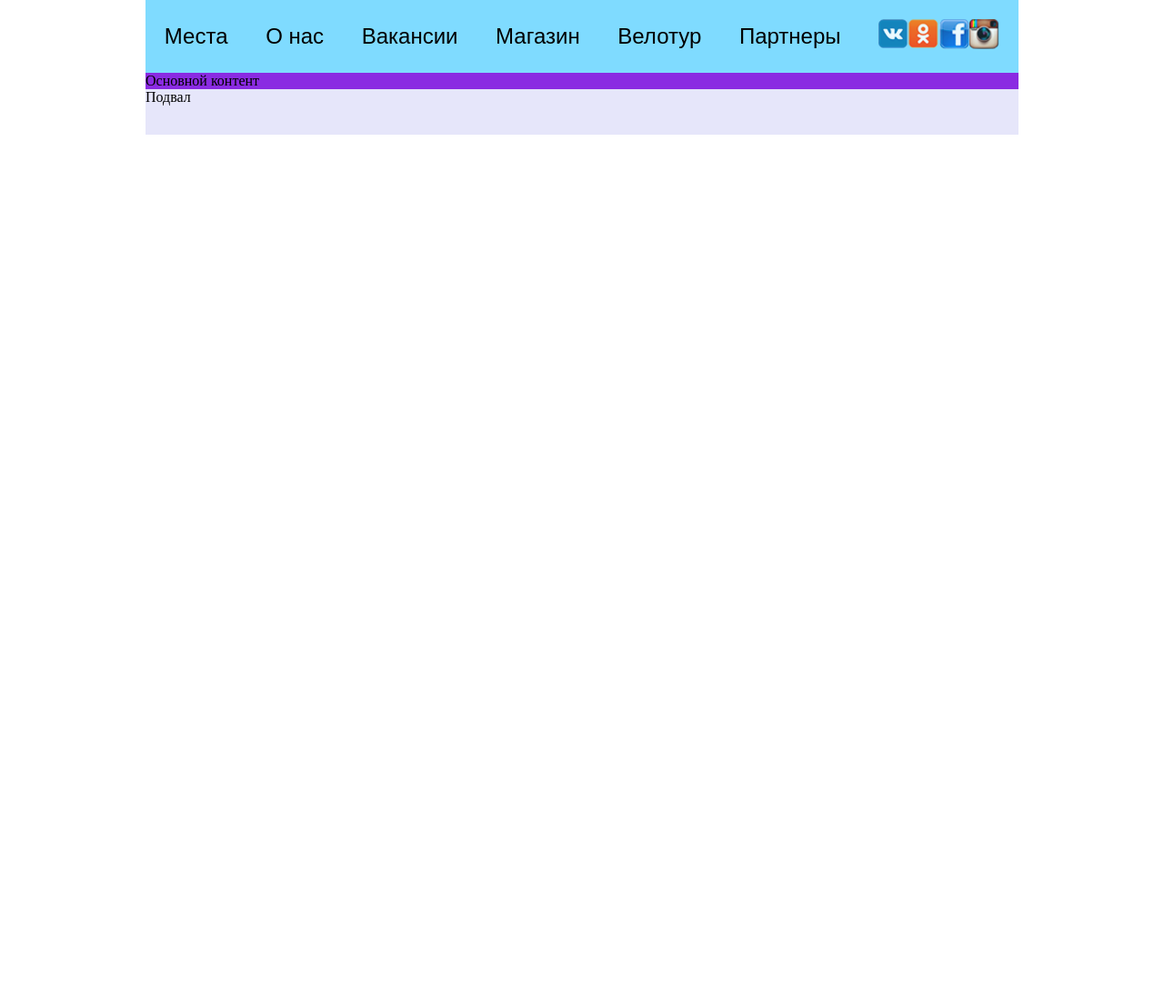
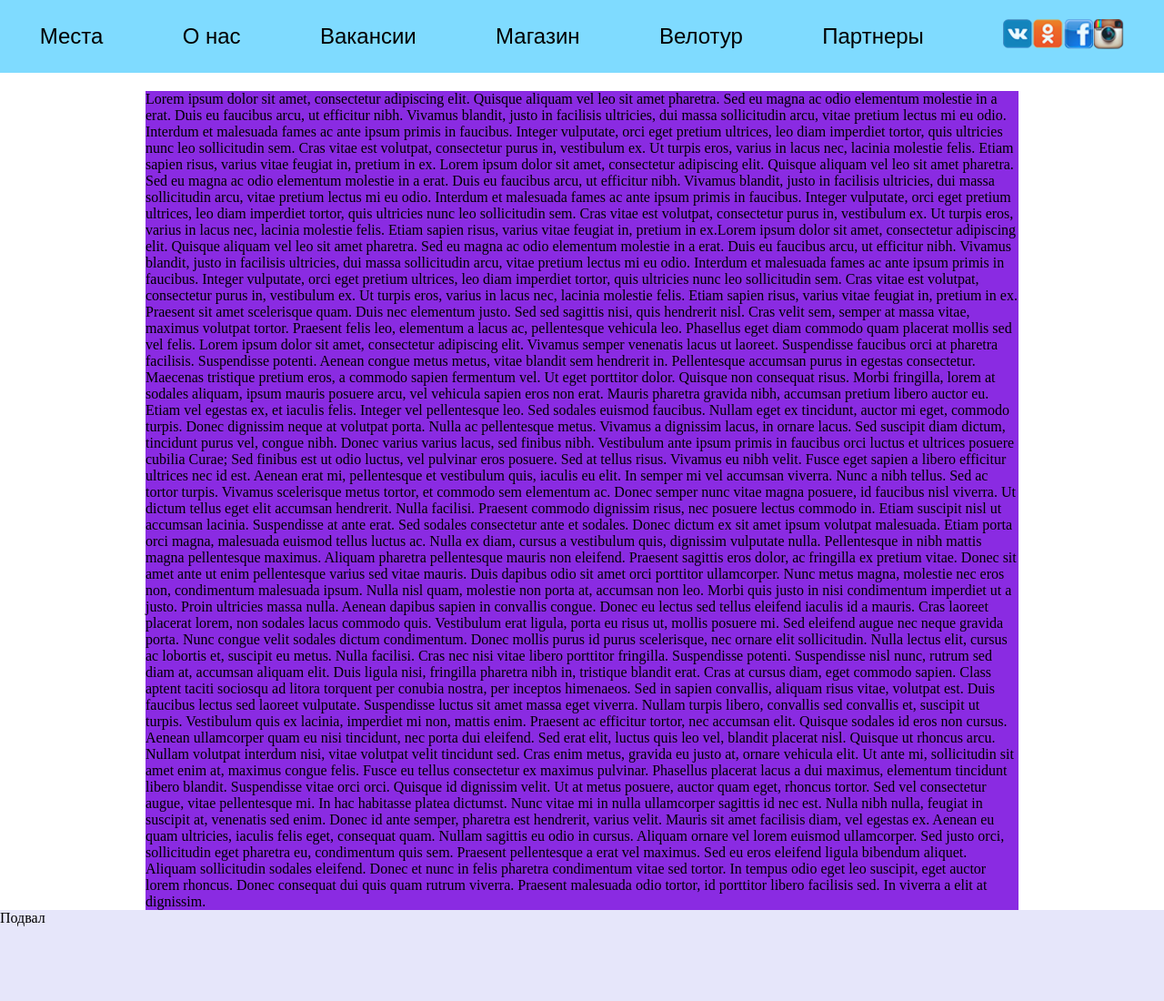
Before and after one commit to ArtikynPlayground/ArtikynPlayground.github.io, a PHP site: page /bike in a window 1280 px wide. Shown: the whole page at 91% size. Before the commit the page ends 148 px from the top, so only its background shows below. Run offline with PHP 8.4, Linux system fonts and the light colour scheme.

Commit message:
18 Commit
Finalized flexes and grids

```diff
--- a/bike/css/main.css
+++ b/bike/css/main.css
@@ -23,13 +23,13 @@ nav{
 .grid{
     display: grid;
     margin: 0 auto;
-    grid-template-rows: 80px 1fr 50px 100px ;
+    grid-template-rows: 80px 1fr 100px;
     grid-template-columns: 1fr;
-    grid-template-areas: "header"
+    grid-template-areas:
                          "nav"
                          "main"
                          "footer";
-    width: 960px;
+
 }
 .menuContainer{
     margin: 0 auto;
@@ -40,10 +40,14 @@ nav{
 }
 footer{
     background-color: lavender;
+    grid-area: footer;
+
 }
 main{
     background-color: blueviolet;
-    height: auto !important;
-        min-height: 100%;
-    position: relative;
+    width: 960px;
+    margin: 0 auto;
+    grid-area: main;
+    margin-top: 20px;
+
 }
--- a/bike/index.html
+++ b/bike/index.html
@@ -80,7 +80,27 @@
         <!--SOCIAL BLOCK END-->
     </nav>
     <main>
-        Основной контент
+        Lorem ipsum dolor sit amet, consectetur adipiscing elit. Quisque aliquam vel leo sit amet pharetra. Sed eu magna ac odio elementum molestie in a erat. Duis eu faucibus arcu, ut efficitur nibh. Vivamus blandit, justo in facilisis ultricies, dui massa sollicitudin arcu, vitae pretium lectus mi eu odio. Interdum et malesuada fames ac ante ipsum primis in faucibus. Integer vulputate, orci eget pretium ultrices, leo diam imperdiet tortor, quis ultricies nunc leo sollicitudin sem. Cras vitae est volutpat, consectetur purus in, vestibulum ex. Ut turpis eros, varius in lacus nec, lacinia molestie felis. Etiam sapien risus, varius vitae feugiat in, pretium in ex.
+
+        Lorem ipsum dolor sit amet, consectetur adipiscing elit. Quisque aliquam vel leo sit amet pharetra. Sed eu magna ac odio elementum molestie in a erat. Duis eu faucibus arcu, ut efficitur nibh. Vivamus blandit, justo in facilisis ultricies, dui massa sollicitudin arcu, vitae pretium lectus mi eu odio. Interdum et malesuada fames ac ante ipsum primis in faucibus. Integer vulputate, orci eget pretium ultrices, leo diam imperdiet tortor, quis ultricies nunc leo sollicitudin sem. Cras vitae est volutpat, consectetur purus in, vestibulum ex. Ut turpis eros, varius in lacus nec, lacinia molestie felis. Etiam sapien risus, varius vitae feugiat in, pretium in ex.Lorem ipsum dolor sit amet, consectetur adipiscing elit. Quisque aliquam vel leo sit amet pharetra. Sed eu magna ac odio elementum molestie in a erat. Duis eu faucibus arcu, ut efficitur nibh. Vivamus blandit, justo in facilisis ultricies, dui massa sollicitudin arcu, vitae pretium lectus mi eu odio. Interdum et malesuada fames ac ante ipsum primis in faucibus. Integer vulputate, orci eget pretium ultrices, leo diam imperdiet tortor, quis ultricies nunc leo sollicitudin sem. Cras vitae est volutpat, consectetur purus in, vestibulum ex. Ut turpis eros, varius in lacus nec, lacinia molestie felis. Etiam sapien risus, varius vitae feugiat in, pretium in ex.
+
+Praesent sit amet scelerisque quam. Duis nec elementum justo. Sed sed sagittis nisi, quis hendrerit nisl. Cras velit sem, semper at massa vitae, maximus volutpat tortor. Praesent felis leo, elementum a lacus ac, pellentesque vehicula leo. Phasellus eget diam commodo quam placerat mollis sed vel felis. Lorem ipsum dolor sit amet, consectetur adipiscing elit. Vivamus semper venenatis lacus ut laoreet. Suspendisse faucibus orci at pharetra facilisis. Suspendisse potenti. Aenean congue metus metus, vitae blandit sem hendrerit in.
+
+Pellentesque accumsan purus in egestas consectetur. Maecenas tristique pretium eros, a commodo sapien fermentum vel. Ut eget porttitor dolor. Quisque non consequat risus. Morbi fringilla, lorem at sodales aliquam, ipsum mauris posuere arcu, vel vehicula sapien eros non erat. Mauris pharetra gravida nibh, accumsan pretium libero auctor eu. Etiam vel egestas ex, et iaculis felis. Integer vel pellentesque leo. Sed sodales euismod faucibus.
+
+Nullam eget ex tincidunt, auctor mi eget, commodo turpis. Donec dignissim neque at volutpat porta. Nulla ac pellentesque metus. Vivamus a dignissim lacus, in ornare lacus. Sed suscipit diam dictum, tincidunt purus vel, congue nibh. Donec varius varius lacus, sed finibus nibh. Vestibulum ante ipsum primis in faucibus orci luctus et ultrices posuere cubilia Curae; Sed finibus est ut odio luctus, vel pulvinar eros posuere. Sed at tellus risus. Vivamus eu nibh velit. Fusce eget sapien a libero efficitur ultrices nec id est. Aenean erat mi, pellentesque et vestibulum quis, iaculis eu elit. In semper mi vel accumsan viverra.
+
+Nunc a nibh tellus. Sed ac tortor turpis. Vivamus scelerisque metus tortor, et commodo sem elementum ac. Donec semper nunc vitae magna posuere, id faucibus nisl viverra. Ut dictum tellus eget elit accumsan hendrerit. Nulla facilisi. Praesent commodo dignissim risus, nec posuere lectus commodo in. Etiam suscipit nisl ut accumsan lacinia. Suspendisse at ante erat. Sed sodales consectetur ante et sodales. Donec dictum ex sit amet ipsum volutpat malesuada. Etiam porta orci magna, malesuada euismod tellus luctus ac. Nulla ex diam, cursus a vestibulum quis, dignissim vulputate nulla. Pellentesque in nibh mattis magna pellentesque maximus. Aliquam pharetra pellentesque mauris non eleifend. Praesent sagittis eros dolor, ac fringilla ex pretium vitae.
+
+Donec sit amet ante ut enim pellentesque varius sed vitae mauris. Duis dapibus odio sit amet orci porttitor ullamcorper. Nunc metus magna, molestie nec eros non, condimentum malesuada ipsum. Nulla nisl quam, molestie non porta at, accumsan non leo. Morbi quis justo in nisi condimentum imperdiet ut a justo. Proin ultricies massa nulla. Aenean dapibus sapien in convallis congue. Donec eu lectus sed tellus eleifend iaculis id a mauris. Cras laoreet placerat lorem, non sodales lacus commodo quis. Vestibulum erat ligula, porta eu risus ut, mollis posuere mi. Sed eleifend augue nec neque gravida porta.
+
+Nunc congue velit sodales dictum condimentum. Donec mollis purus id purus scelerisque, nec ornare elit sollicitudin. Nulla lectus elit, cursus ac lobortis et, suscipit eu metus. Nulla facilisi. Cras nec nisi vitae libero porttitor fringilla. Suspendisse potenti. Suspendisse nisl nunc, rutrum sed diam at, accumsan aliquam elit. Duis ligula nisi, fringilla pharetra nibh in, tristique blandit erat. Cras at cursus diam, eget commodo sapien. Class aptent taciti sociosqu ad litora torquent per conubia nostra, per inceptos himenaeos.
+
+Sed in sapien convallis, aliquam risus vitae, volutpat est. Duis faucibus lectus sed laoreet vulputate. Suspendisse luctus sit amet massa eget viverra. Nullam turpis libero, convallis sed convallis et, suscipit ut turpis. Vestibulum quis ex lacinia, imperdiet mi non, mattis enim. Praesent ac efficitur tortor, nec accumsan elit. Quisque sodales id eros non cursus. Aenean ullamcorper quam eu nisi tincidunt, nec porta dui eleifend. Sed erat elit, luctus quis leo vel, blandit placerat nisl. Quisque ut rhoncus arcu. Nullam volutpat interdum nisi, vitae volutpat velit tincidunt sed. Cras enim metus, gravida eu justo at, ornare vehicula elit. Ut ante mi, sollicitudin sit amet enim at, maximus congue felis. Fusce eu tellus consectetur ex maximus pulvinar.
+
+Phasellus placerat lacus a dui maximus, elementum tincidunt libero blandit. Suspendisse vitae orci orci. Quisque id dignissim velit. Ut at metus posuere, auctor quam eget, rhoncus tortor. Sed vel consectetur augue, vitae pellentesque mi. In hac habitasse platea dictumst. Nunc vitae mi in nulla ullamcorper sagittis id nec est. Nulla nibh nulla, feugiat in suscipit at, venenatis sed enim. Donec id ante semper, pharetra est hendrerit, varius velit. Mauris sit amet facilisis diam, vel egestas ex. Aenean eu quam ultricies, iaculis felis eget, consequat quam. Nullam sagittis eu odio in cursus.
+
+Aliquam ornare vel lorem euismod ullamcorper. Sed justo orci, sollicitudin eget pharetra eu, condimentum quis sem. Praesent pellentesque a erat vel maximus. Sed eu eros eleifend ligula bibendum aliquet. Aliquam sollicitudin sodales eleifend. Donec et nunc in felis pharetra condimentum vitae sed tortor. In tempus odio eget leo suscipit, eget auctor lorem rhoncus. Donec consequat dui quis quam rutrum viverra. Praesent malesuada odio tortor, id porttitor libero facilisis sed. In viverra a elit at dignissim.
     </main>
     <footer>
         Подвал
```
